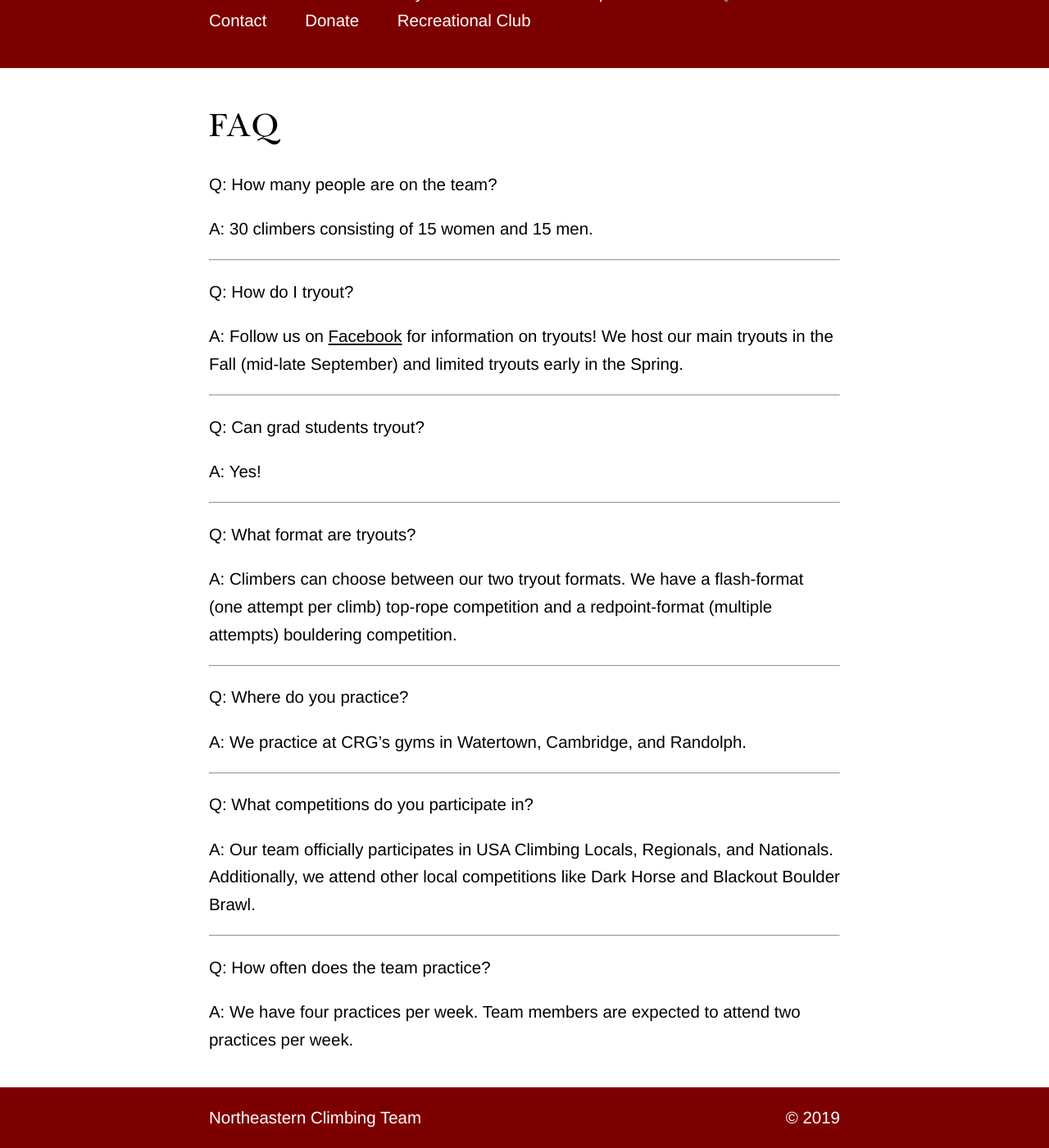
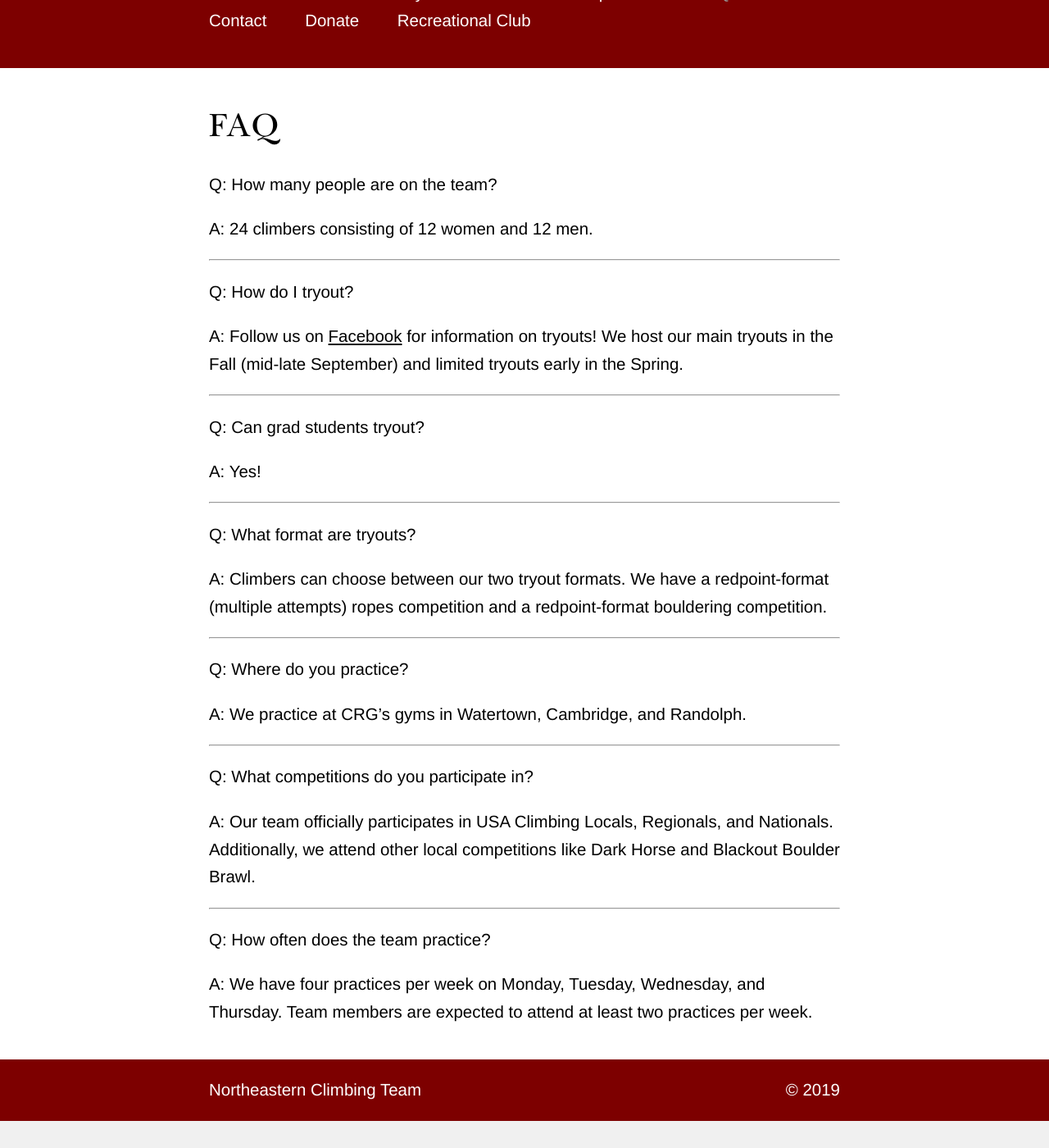
Before and after one commit to NortheasternClimbing/northeasternclimbing.github.io, a Jekyll site: the page built from team/faq.md, in a window 1280 px wide and 1400 px high, scrolled down 218 px. Shown: the whole window at 82% size. Built offline with Jekyll 4.4.1, drawn with Linux system fonts in a browser that asks for light colours; after the commit the page ends 1585 px from its top, so only the background shows below that.

Commit message:
updated answers to faqs

```diff
--- a/team/faq.md
+++ b/team/faq.md
@@ -4,7 +4,7 @@ layout: team
 ---
 Q: How many people are on the team?
 
-A: 30 climbers consisting of 15 women and 15 men.
+A: 24 climbers consisting of 12 women and 12 men.
 
 ---
 
@@ -25,8 +25,8 @@ A: Yes!
 Q: What format are tryouts?
 
 A: Climbers can choose between our two tryout formats. We have a
-flash-format (one attempt per climb) top-rope competition and a
-redpoint-format (multiple attempts) bouldering competition.
+redpoint-format (multiple attempts) ropes competition and a
+redpoint-format bouldering competition.
 
 ---
 
@@ -46,5 +46,5 @@ Dark Horse and Blackout Boulder Brawl.
 
 Q: How often does the team practice?
 
-A: We have four practices per week. Team members are expected to
-attend two practices per week.
+A: We have four practices per week on Monday, Tuesday, Wednesday, and Thursday.
+Team members are expected to attend at least two practices per week.
```
